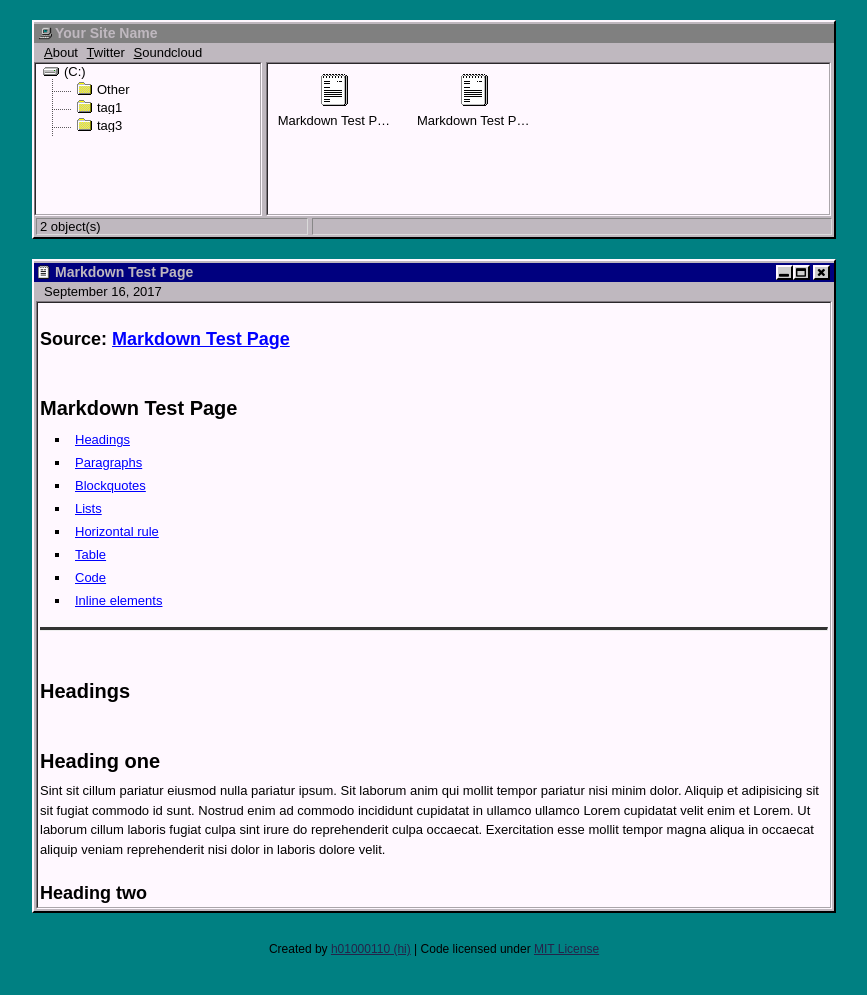
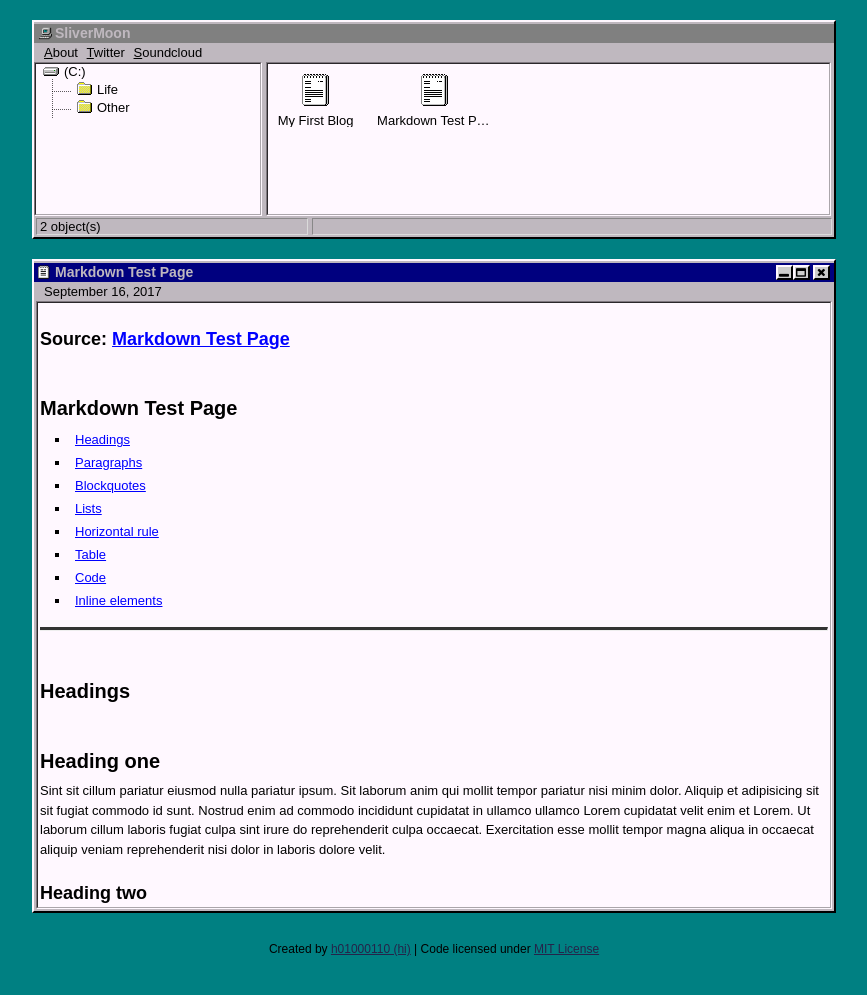
Before and after one commit to Danish-wigbar/tonyzep966.github.io, a Jekyll site: the page built from _posts/2017-09-16-markdown-test-page.md, in a window 1280 px wide. Shown: the top 995 px of the page, without its empty margins (206-1073 px from the left). Built offline with Jekyll 4.4.1, drawn with Linux system fonts in a browser that asks for light colours.

Commit message:
Try to change tag

```diff
--- a/_config.yml
+++ b/_config.yml
@@ -3,8 +3,8 @@ url: #Your url here
 baseurl: /project
 
 # variables
-name: Your Site Name
-description: Your description here
+name: SliverMoon
+description: Al diel shala!
 google_verification: null
 
 
--- a/_posts/2017-09-16-markdown-test-page.md
+++ b/_posts/2017-09-16-markdown-test-page.md
@@ -1,7 +1,7 @@
 ---
 layout: default
 title: "Markdown Test Page"
-tags: tag1 tag3
+tags: Other
 ---
 
 ## Source: [Markdown Test Page](https://github.com/fullpipe/markdown-test-page)
--- /dev/null
+++ b/_posts/2019-11-15-hello-world.md
@@ -0,0 +1,9 @@
+---
+layout: default
+title: "My First Blog"
+tags: Life
+---
+
+# My First Blog
+
+<p>Test by hello world!!</p>
--- a/_posts/2019-11-15-helloworld.md
+++ /dev/null
@@ -1,8 +0,0 @@
----
-layout: default
-title: "Markdown Test Page"
-tags: Other
----
-
-# My First Blog
-Hello World!!
```
Also changed, not shown: tags/Life.html (renamed from tags/tag1.html).
